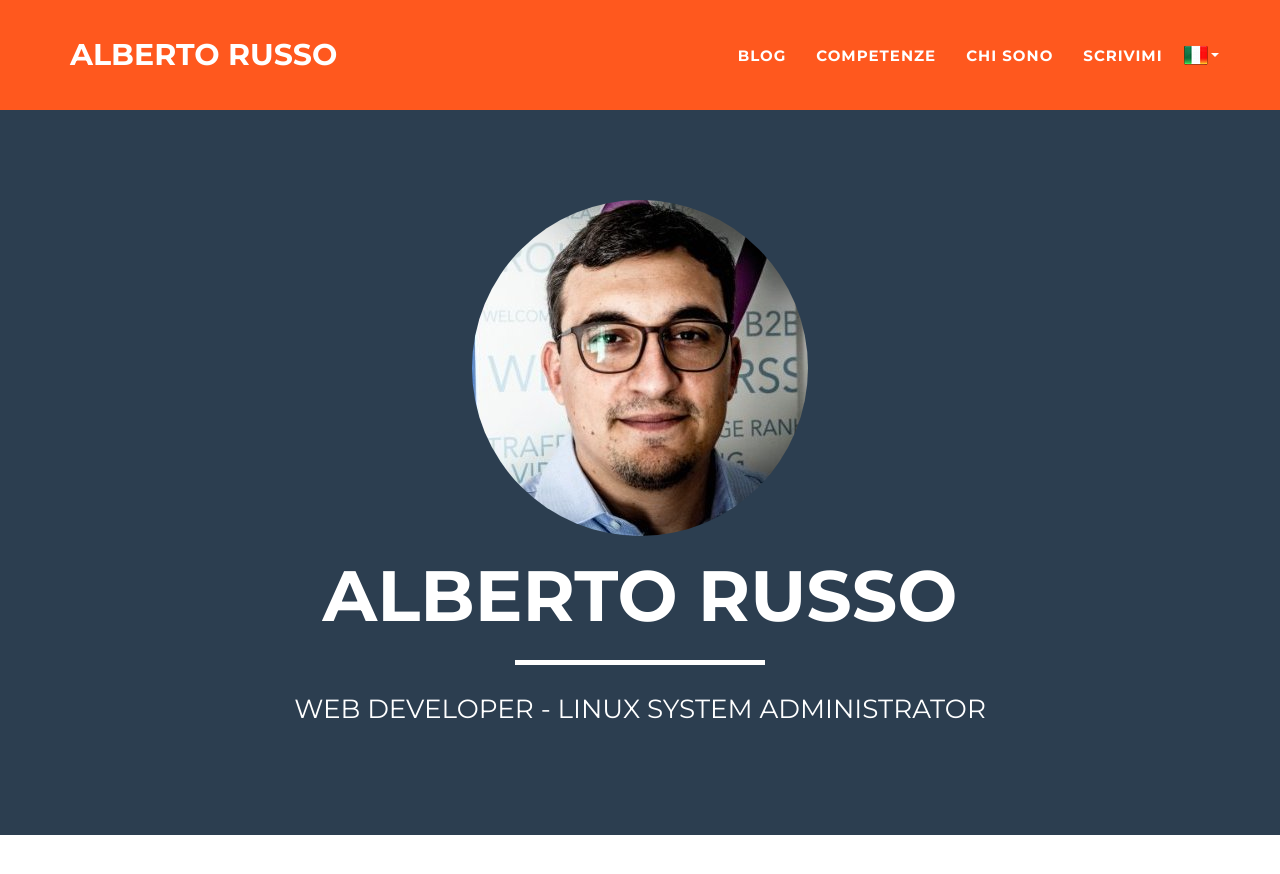
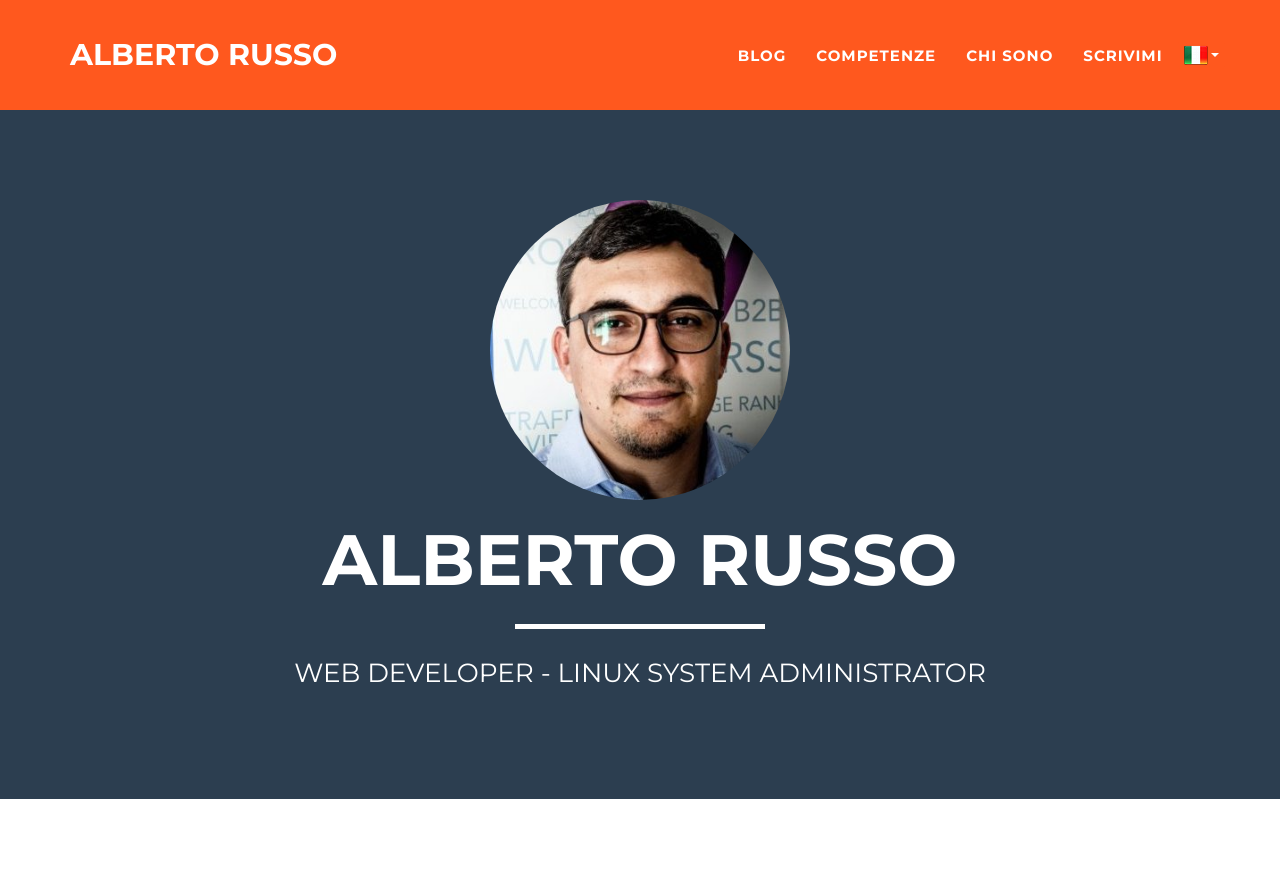
Before and after one commit to russoalberto/russoalberto.github.io, a Jekyll site: the page built from index.html, in a window 1280 px wide and 900 px high. Shown: the top 874 px of the window. Built offline with Jekyll 4.4.1, drawn with Linux system fonts in a browser that asks for light colours.

Commit message:
change img header

```diff
--- a/_includes/header.html
+++ b/_includes/header.html
@@ -3,7 +3,7 @@
         <div class="container">
             <div class="row">
                 <div class="col-lg-12">
-                    <img class="img-responsive img-circle" src="/img/me.jpg" alt="">
+                    <img class="img-responsive img-circle" src="/img/me.jpg" alt="" width="300px">
                     <div class="intro-text">
                         <h1 class="name">{{ site.title }}</h1>
                         <hr class="star-light">
```
